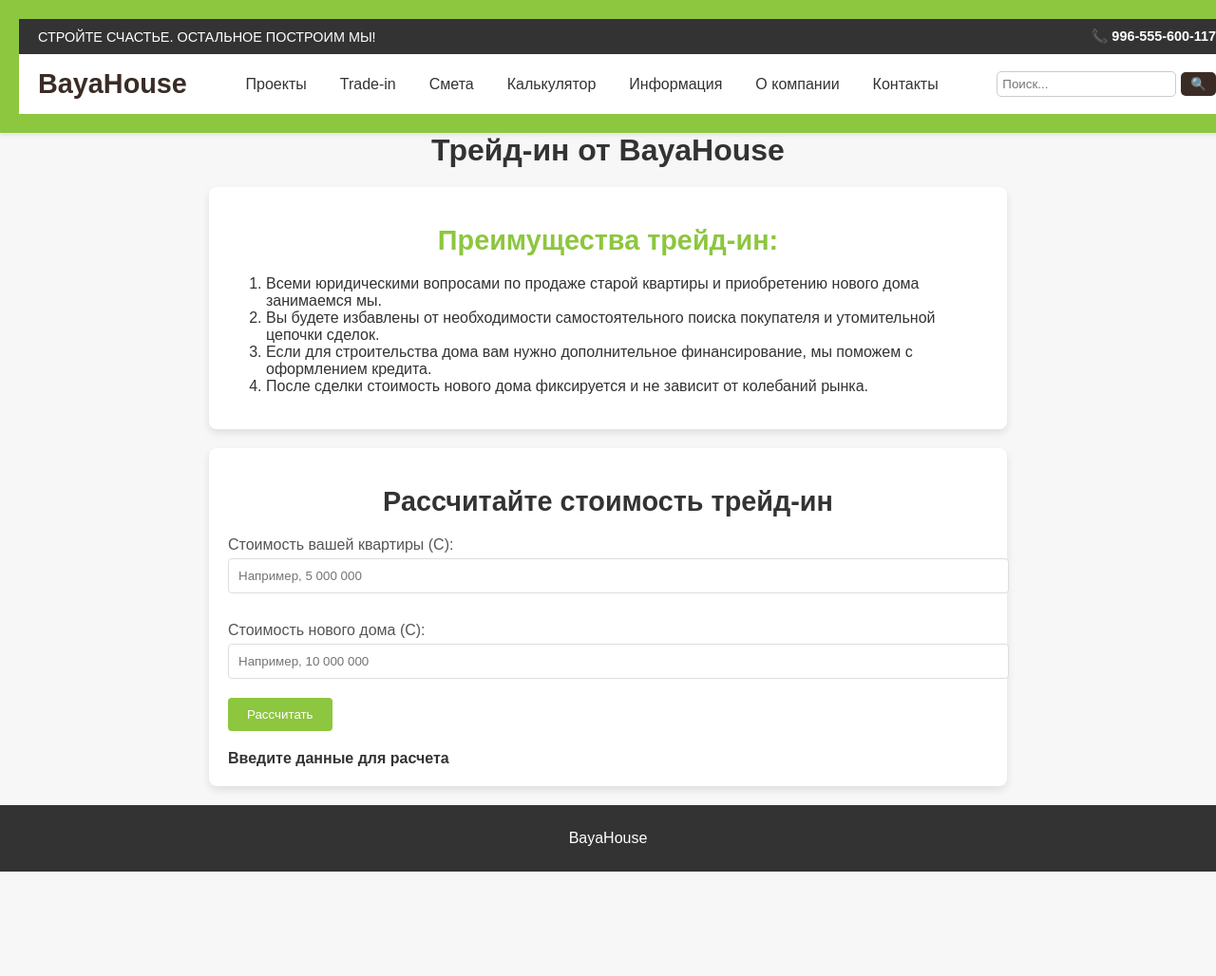
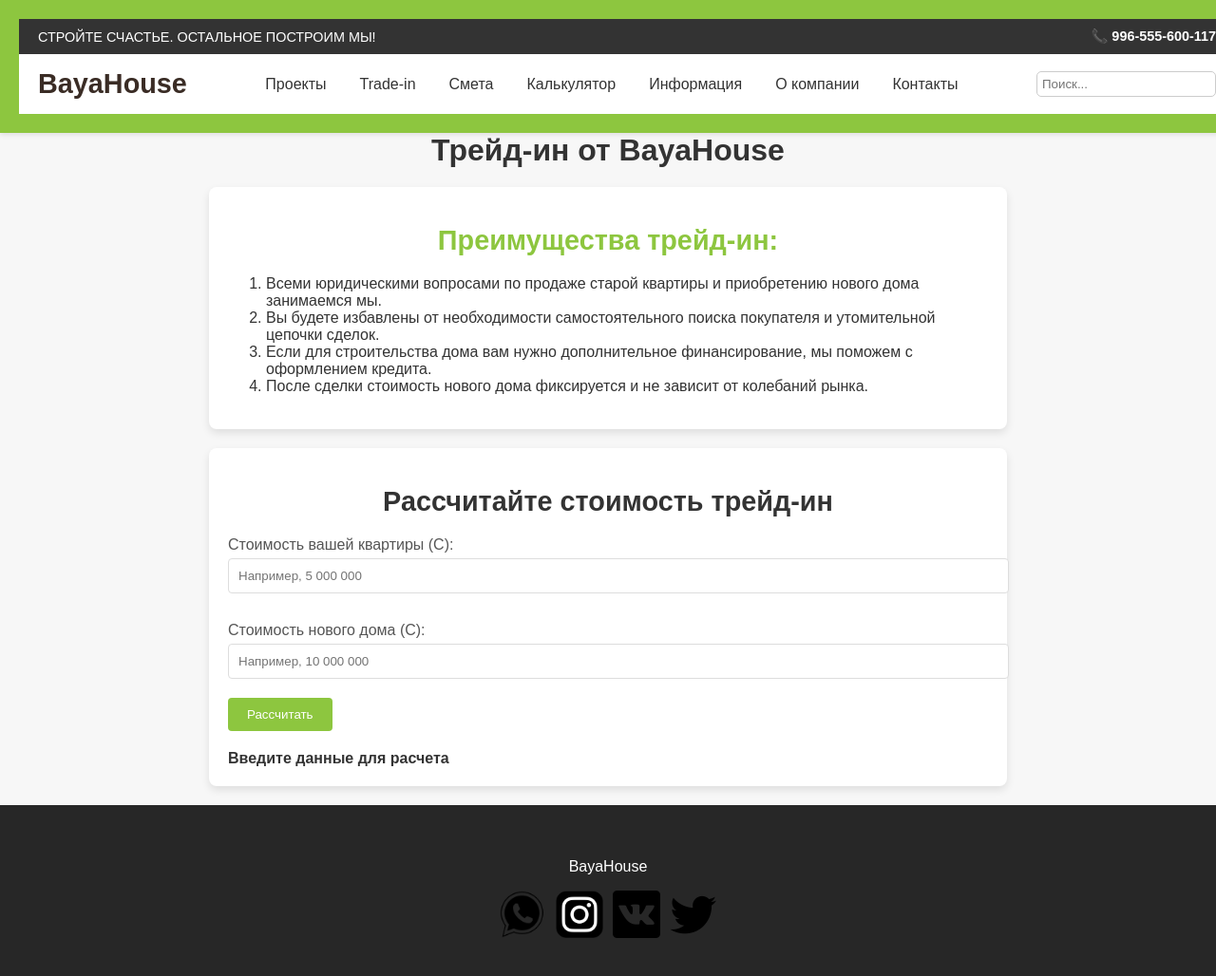
Before and after one commit to Bayel8/home, a plain HTML site: page tradein.html in a window 1280 px wide. Shown: the top 1028 px of the page at 95% size. Before the commit the page ends 918 px from the top, so only its background shows below. Drawn offline with Linux system fonts and the light colour scheme.

Commit message:
я измени скрипт и фуутер в smeta

```diff
--- a/tradein.html
+++ b/tradein.html
@@ -29,7 +29,7 @@
           </nav>
           <div class="search-bar">
               <input type="text" placeholder="Поиск...">
-              <button>🔍</button>
+
           </div>
       </div>
   </header>
@@ -60,9 +60,28 @@
     <div id="trade-in-result">Введите данные для расчета</div>
   </section>
 
-  <footer>
-    <p>BayaHouse</p>
-  </footer>
+
+    <footer class="footer">
+      <p>BayaHouse</p>
+      <div class="footer-socials1">
+
+          <a  href="https://wa.me/996555600117" target="_blank" class="social-link">
+            <img height="50px" src="./photo/whatsapp.png" alt="WhatsApp">
+          </a>
+
+          <a href="https://instagram.com" target="_blank" class="social-link">
+            <img height="50px" src="./photo/insta.png" alt="Instagram">
+          </a>
+          <a href="https://vk.com" target="_blank" class="social-link">
+            <img height="50px" src="./photo/vk.png" alt="VK">
+          </a>
+          <a  href="https://twitter.com"class="social-link">
+            <img height="50px" src="./photo/twit.png" >
+          </a>
+        </div>
+
+    </footer>
+
 
   <script src="script.js"></script>
 </body>
```
Also changed, not shown: smeta.html (+5 -5 lines).
